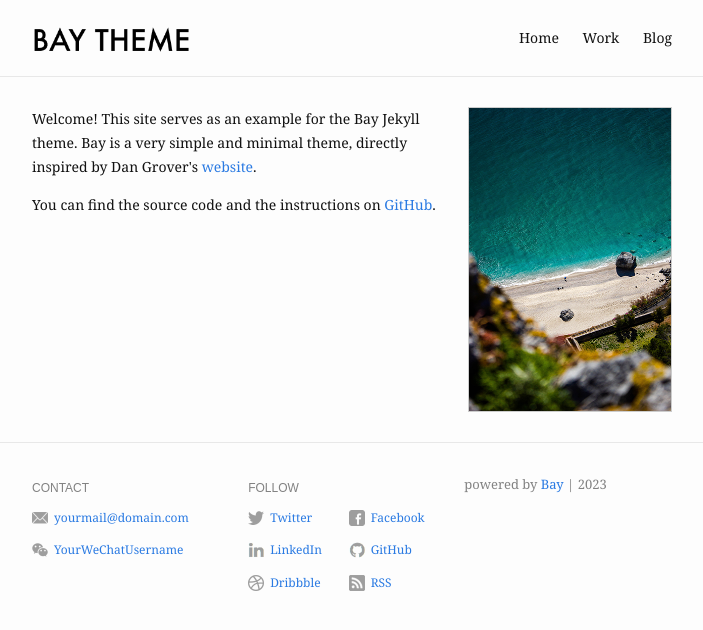
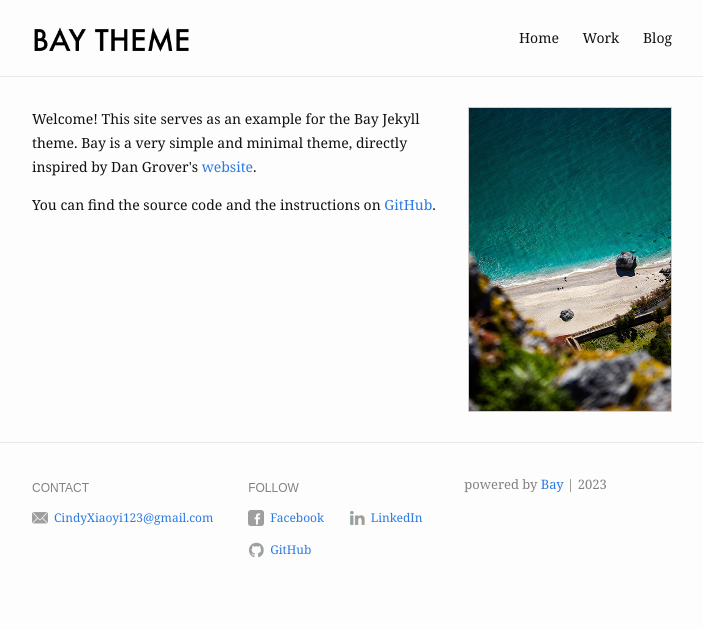
Before and after one commit to eliottvincent/bay, a Jekyll site: the page built from index.md, in a window 1280 px wide. Shown: the top 630 px of the page, without its empty margins (288-991 px from the left). Built offline with Jekyll 4.4.1, drawn with Linux system fonts in a browser that asks for light colours.

Commit message:
Update _config.yml

```diff
--- a/_config.yml
+++ b/_config.yml
@@ -19,25 +19,15 @@ footer:
   show_powered_by: true
   contact:
     - name: Email
-      value: yourmail@domain.com
-      link: mailto:yourmail@domain.com
-    - name: WeChat
-      value: YourWeChatUsername
-      link: "#"
+      value: CindyXiaoyi123@gmail.com
+      link: mailto:CindyXiaoyi123@gmail.com
   follow:
-    - name: Twitter
-      link: http://twitter.com/YourTwitterUsername
-      username: "@YourTwitterUsername"
     - name: Facebook
       link: http://facebook.com/YourFacebookUsername
     - name: LinkedIn
       link: http://linkedin.com/in/YourLinkedInUsername
     - name: GitHub
-      link: http://github.com/YourGitHubUsername
-    - name: Dribbble
-      link: https://dribbble.com/YourDribbbleUsername
-    - name: RSS
-      link: /feed.xml
+      link: https://github.com/CindyXiao1/CindyXiao1.github.io
 
 # Build settings
 markdown: kramdown
```
